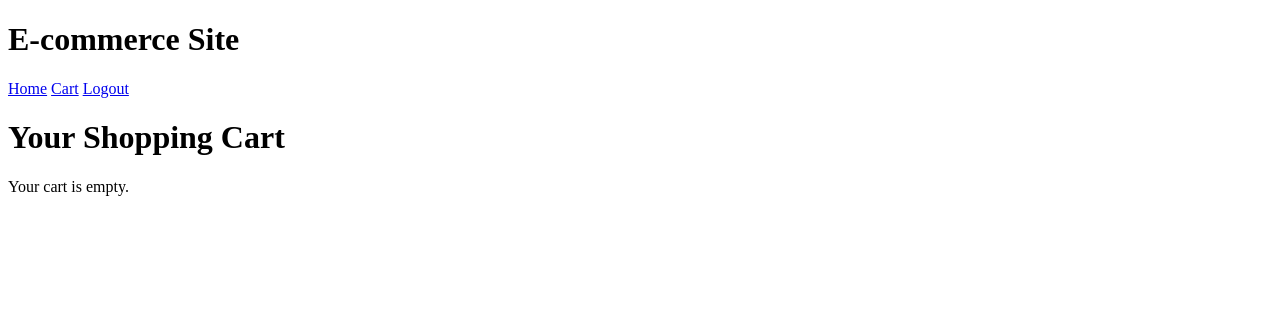
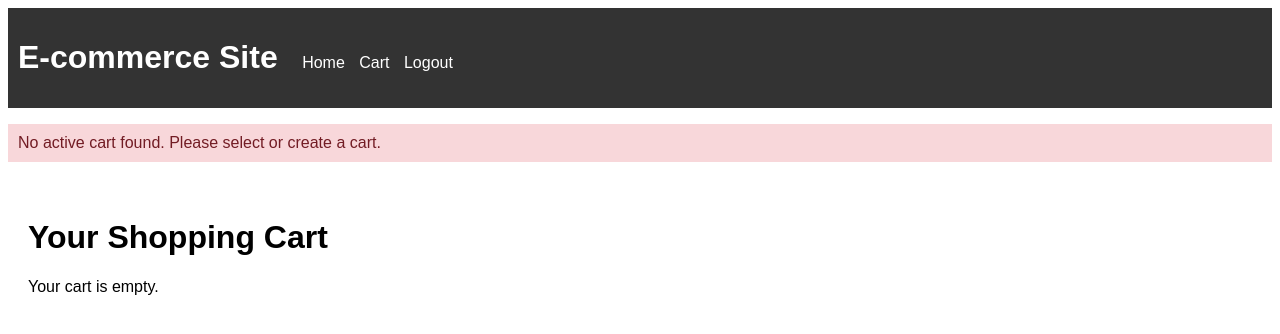
Before and after one commit to HubertFijolek1/E-commerce-site, a Django app: page /cart/ in a window 1280 px wide. Shown: the top 334 px of the page. Run offline with Django 4.2, Linux system fonts and the light colour scheme; the visitor is signed in with stand-in values (Sample User, id 1); data that the repository does not hold is empty.

Commit message:
Add new CSS and enhance cart templates
Introduced a new CSS file for styling. Updated cart templates to improve layout and presentation, including the addition of a "Clear Cart" link, and improved user feedback with messages for various actions. Added static files configurations and adjusted the base template to link the new stylesheet.

```diff
--- a/cart/templates/cart/cart_detail.html
+++ b/cart/templates/cart/cart_detail.html
@@ -47,7 +47,7 @@
         <p>Discount ({{ discount_percent }}%): -${{ discount_amount }}</p>
     {% endif %}
     <p>Price after Discount: ${{ price_after_discount }}</p>
-    <p>Tax ({{ TAX_RATE|floatformat:0 }}%): ${{ tax_amount }}</p>
+    <p>Tax (10%): ${{ tax_amount }}</p>
     <p>Shipping: ${{ shipping_cost }}</p>
     <p><strong>Final Total: ${{ final_total }}</strong></p>
 
@@ -57,7 +57,8 @@
         <button type="submit">Apply</button>
     </form>
 
-    <a href="{% url 'clear_cart' %}">Clear Cart</a>
+    <!-- Added Clear Cart link -->
+    <p><a href="{% url 'clear_cart' %}">Clear Cart</a></p>
 {% else %}
     <p>Your cart is empty.</p>
 {% endif %}
--- a/cart/views.py
+++ b/cart/views.py
@@ -192,19 +192,20 @@ def select_cart(request, cart_id):
     messages.success(request, f"Cart '{cart.name}' is now active.")
     return redirect('cart_detail')
 
-@login_required
 def clear_cart(request):
     """
-    View to clear all items from the active cart.
+    View to clear all items from the cart.
     """
     if request.user.is_authenticated:
         cart = Cart.objects.filter(user=request.user, is_active=True).first()
         if cart:
+            # Delete all items in the active cart
             CartItem.objects.filter(cart=cart).delete()
-            messages.success(request, "Cart cleared.")
+            messages.success(request, "Your cart has been cleared.")
         else:
             messages.error(request, "No active cart found to clear.")
     else:
+        # Clear session-based cart for guest users
         request.session['cart_items'] = {}
-        messages.success(request, "Cart cleared.")
+        messages.success(request, "Your cart has been cleared.")
     return redirect('cart_detail')
--- a/ecommerce_site/settings.py
+++ b/ecommerce_site/settings.py
@@ -83,6 +83,10 @@ DATABASES = {
     }
 }
 
+STATIC_URL = '/static/'
+STATICFILES_DIRS = [os.path.join(BASE_DIR, 'static')]
+
+
 
 # Password validation
 # https://docs.djangoproject.com/en/4.2/ref/settings/#auth-password-validators
--- /dev/null
+++ b/static/css/styles.css
@@ -0,0 +1,67 @@
+body {
+    font-family: Arial, sans-serif;
+}
+
+header {
+    background-color: #333;
+    color: #fff;
+    padding: 10px;
+}
+
+header h1 {
+    display: inline-block;
+}
+
+nav {
+    display: inline-block;
+    margin-left: 20px;
+}
+
+nav a {
+    color: #fff;
+    margin-right: 10px;
+    text-decoration: none;
+}
+
+.messages {
+    list-style-type: none;
+    padding: 0;
+}
+
+.messages li {
+    padding: 10px;
+    margin-bottom: 5px;
+}
+
+.messages li.success {
+    background-color: #d4edda;
+    color: #155724;
+}
+
+.messages li.error {
+    background-color: #f8d7da;
+    color: #721c24;
+}
+
+.content {
+    padding: 20px;
+}
+
+table {
+    width: 100%;
+    border-collapse: collapse;
+    margin-bottom: 20px;
+}
+
+table, th, td {
+    border: 1px solid #ccc;
+}
+
+th, td {
+    padding: 10px;
+    text-align: left;
+}
+
+form {
+    display: inline;
+}
--- a/templates/base.html
+++ b/templates/base.html
@@ -2,6 +2,8 @@
 <html>
 <head>
     <title>E-commerce Site</title>
+    {% load static %}
+    <link rel="stylesheet" href="{% static 'css/styles.css' %}">
 </head>
 <body>
     <header>
@@ -16,7 +18,18 @@
             {% endif %}
         </nav>
     </header>
-    {% block content %}
-    {% endblock %}
+
+    {% if messages %}
+        <ul class="messages">
+            {% for message in messages %}
+                <li{% if message.tags %} class="{{ message.tags }}"{% endif %}>{{ message }}</li>
+            {% endfor %}
+        </ul>
+    {% endif %}
+
+    <div class="content">
+        {% block content %}
+        {% endblock %}
+    </div>
 </body>
 </html>
```
Also changed, not shown: cart/templates/cart/create_cart.html (line endings or trailing spaces).
